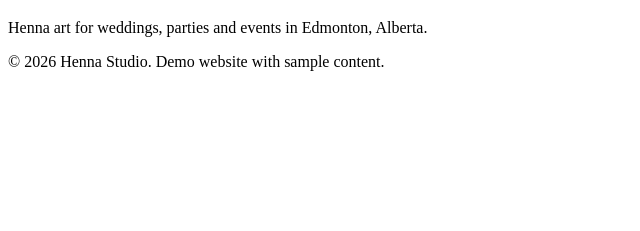
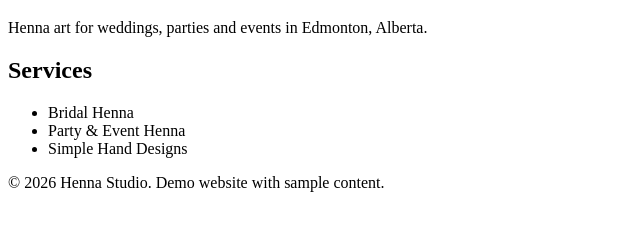
Before and after one commit to MoosaZDigital/henna-landing-page, a plain HTML site: page index.html in a window 1280 px wide. Shown: the part 61-292 px from the top of the page, without its empty margins (0-640 px from the left). Drawn offline with Linux system fonts and the light colour scheme.

Commit message:
Add services section

```diff
--- a/index.html
+++ b/index.html
@@ -10,6 +10,15 @@
     <header><h1>Henna Studio</h1></header>
     <main>
       <p>Henna art for weddings, parties and events in Edmonton, Alberta.</p>
+      <section>
+        <h2>Services</h2>
+
+        <ul>
+          <li>Bridal Henna</li>
+          <li>Party &amp Event Henna</li>
+          <li>Simple Hand Designs</li>
+        </ul>
+      </section>
     </main>
     <footer>
       <p>&copy; 2026 Henna Studio. Demo website with sample content.</p>
```
